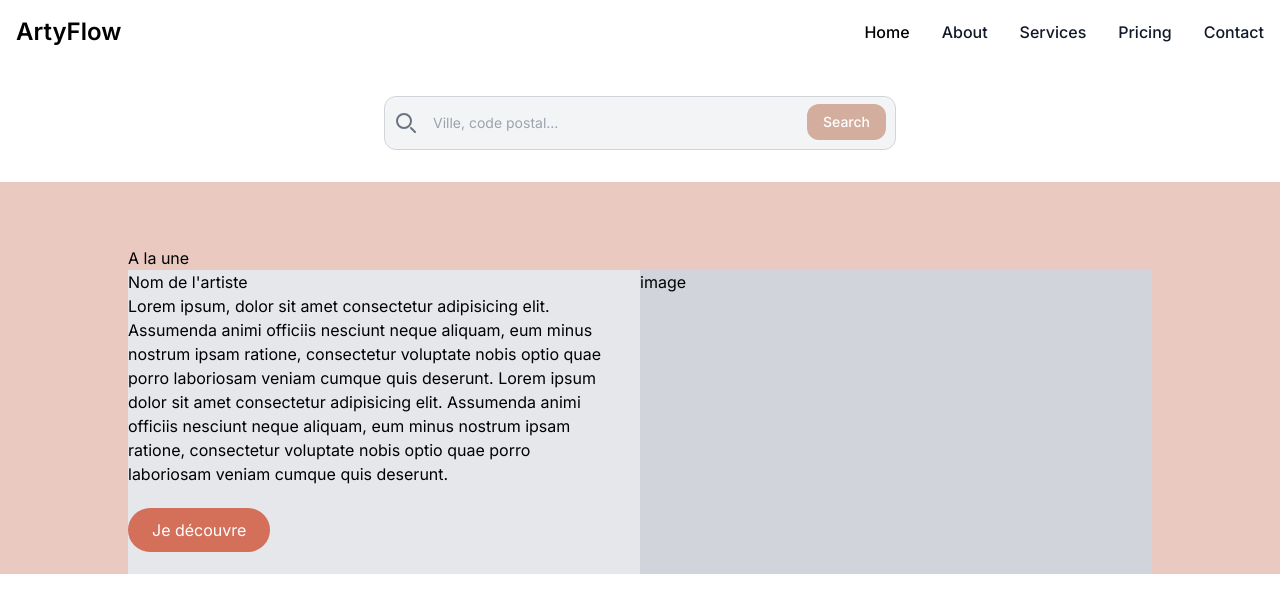
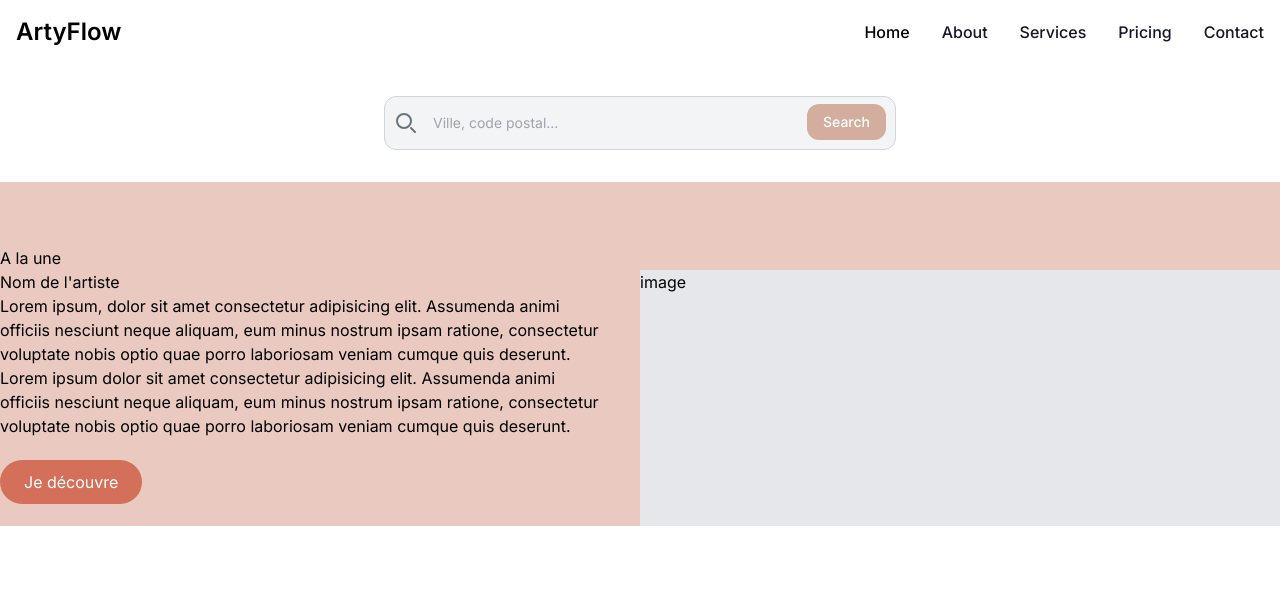
Before and after one commit to AmelieRolland/artyflow, a Next.js app: page / in a window 1280 px wide. Shown: the top 612 px of the page. Built offline with nearby package versions, Linux system fonts and the light colour scheme.

Commit message:
hero making

```diff
--- a/src/components/hero.tsx
+++ b/src/components/hero.tsx
@@ -1,14 +1,12 @@
 export default function Hero() {
     return (
         <>
-
-
             <form className="max-w-lg mx-auto lg:my-8">
-                <label htmlFor="default-search" className="mb-2 text-sm font-medium text-gray-900 sr-only ">Search</label>
+                <label htmlFor="default-search" className="mb-2 text-sm font-medium text-gray-900 sr-only">Search</label>
                 <div className="relative">
                     <div className="absolute inset-y-0 left-0 flex items-center pl-3 pointer-events-none">
-                        <svg className="w-5 h-5 text-gray-500 " aria-hidden="true" xmlns="http://www.w3.org/2000/svg" fill="none" viewBox="0 0 20 20">
-                            <path stroke="currentColor" stroke-linecap="round" stroke-linejoin="round" stroke-width="2" d="m19 19-4-4m0-7A7 7 0 1 1 1 8a7 7 0 0 1 14 0Z" />
+                        <svg className="w-5 h-5 text-gray-500" aria-hidden="true" xmlns="http://www.w3.org/2000/svg" fill="none" viewBox="0 0 20 20">
+                            <path stroke="currentColor" strokeLinecap="round" strokeLinejoin="round" strokeWidth="2" d="m19 19-4-4m0-7A7 7 0 1 1 1 8a7 7 0 0 1 14 0Z" />
                         </svg>
                     </div>
                     <input
@@ -18,38 +16,27 @@ export default function Hero() {
                         placeholder="Ville, code postal..."
                         required
                     />
-                    <button type="submit" className="text-white absolute right-2.5 bottom-2.5 bg-md-pink hover:bg-light-pink focus:ring-4 focus:outline-none focus:ring-blue-300 font-medium rounded-xl text-sm px-4 py-2 ">Search</button>
+                    <button type="submit" className="text-white absolute right-2.5 bottom-2.5 bg-md-pink hover:bg-light-pink focus:ring-4 focus:outline-none focus:ring-blue-300 font-medium rounded-xl text-sm px-4 py-2">Search</button>
                 </div>
             </form>
 
-
-
             <section className="container bg-light-pink h-full">
-                <div className="flex h-full lg:w-4/5 mx-auto pt-16">
-                    <div className="flex flex-col justify-center w-full h-full">
-                        <h2>A la une</h2>
-                        <div className="flex flex-row justify-between w-full h-auto">
-                            <div className="w-1/2 bg-gray-200 pe-8 h-full">
-
-                                <div>
-
-                                    <h3>Nom de l'artiste</h3>
-                                    <p> Lorem ipsum, dolor sit amet consectetur adipisicing elit. Assumenda animi officiis nesciunt neque aliquam, eum minus nostrum ipsam ratione, consectetur voluptate nobis optio quae porro laboriosam veniam cumque quis deserunt. Lorem ipsum dolor sit amet consectetur adipisicing elit. Assumenda animi officiis nesciunt neque aliquam, eum minus nostrum ipsam ratione, consectetur voluptate nobis optio quae porro laboriosam veniam cumque quis deserunt.</p>
-
-                                </div>
-                                <div className="py-8">
-                                    <a className="bg-dark-pink py-3 px-6 rounded-full text-white" href="">Je découvre</a>
-                                </div>
-
+                <div className="flex flex-col lg:flex-col mx-auto pt-16">
+                    <h2 className="text-left mb-8 lg:mb-0">A la une</h2>
+                    <div className="flex flex-col md:flex-row-reverse justify-between w-full h-auto">
+                        <div className="md:w-1/2 mb-8 md:mb-0">
+                            <div className="h-full bg-gray-200">image</div>
+                        </div>
+                        <div className="md:w-1/2 md:pe-8 h-full">
+                            <h3>Nom de l'artiste</h3>
+                            <p>Lorem ipsum, dolor sit amet consectetur adipisicing elit. Assumenda animi officiis nesciunt neque aliquam, eum minus nostrum ipsam ratione, consectetur voluptate nobis optio quae porro laboriosam veniam cumque quis deserunt. Lorem ipsum dolor sit amet consectetur adipisicing elit. Assumenda animi officiis nesciunt neque aliquam, eum minus nostrum ipsam ratione, consectetur voluptate nobis optio quae porro laboriosam veniam cumque quis deserunt.</p>
+                            <div className="py-8">
+                                <a className="bg-dark-pink py-3 px-6 rounded-full text-white" href="">Je découvre</a>
                             </div>
-                            <div className="w-1/2 bg-gray-300">image</div>
                         </div>
                     </div>
                 </div>
             </section>
-
         </>
-
-
-    )
+    );
 }
```
